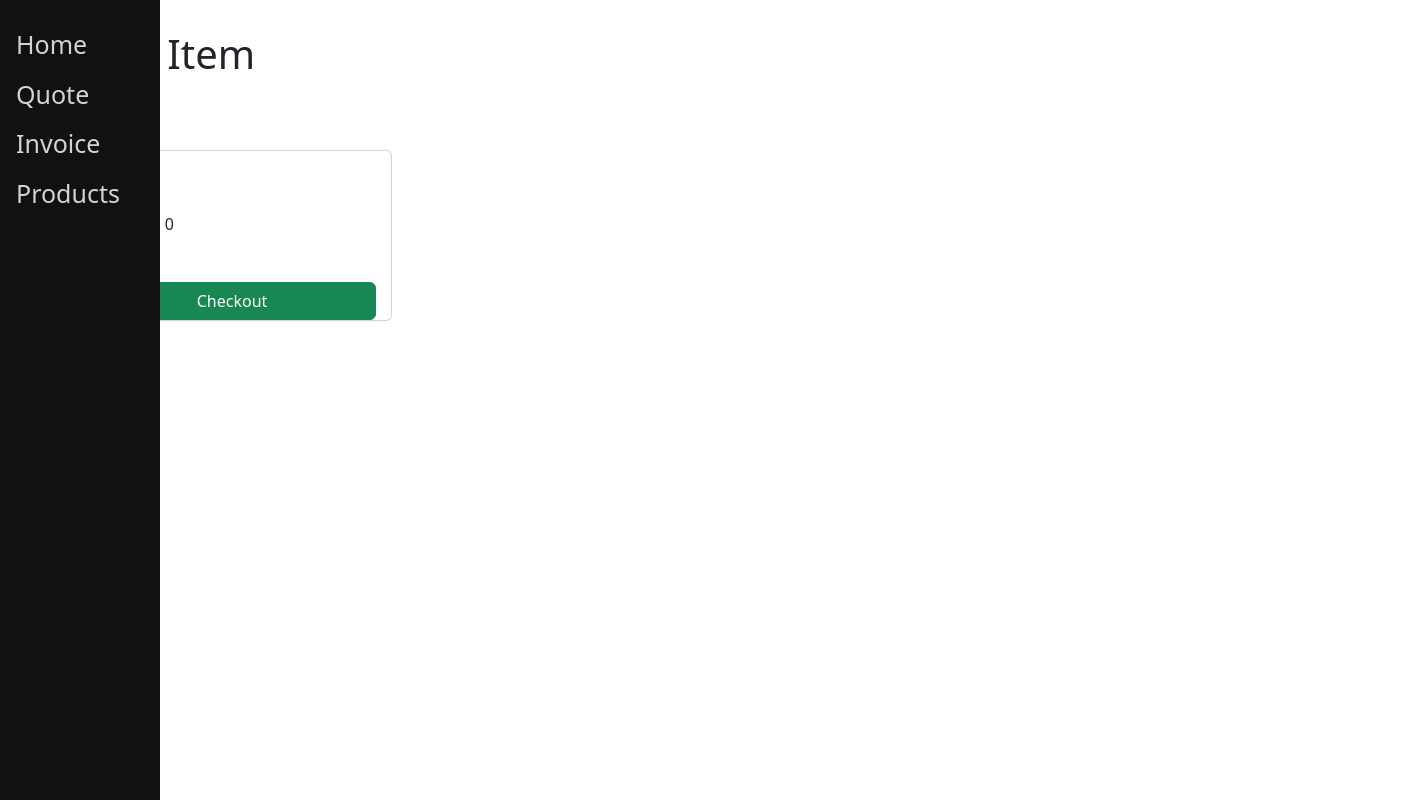
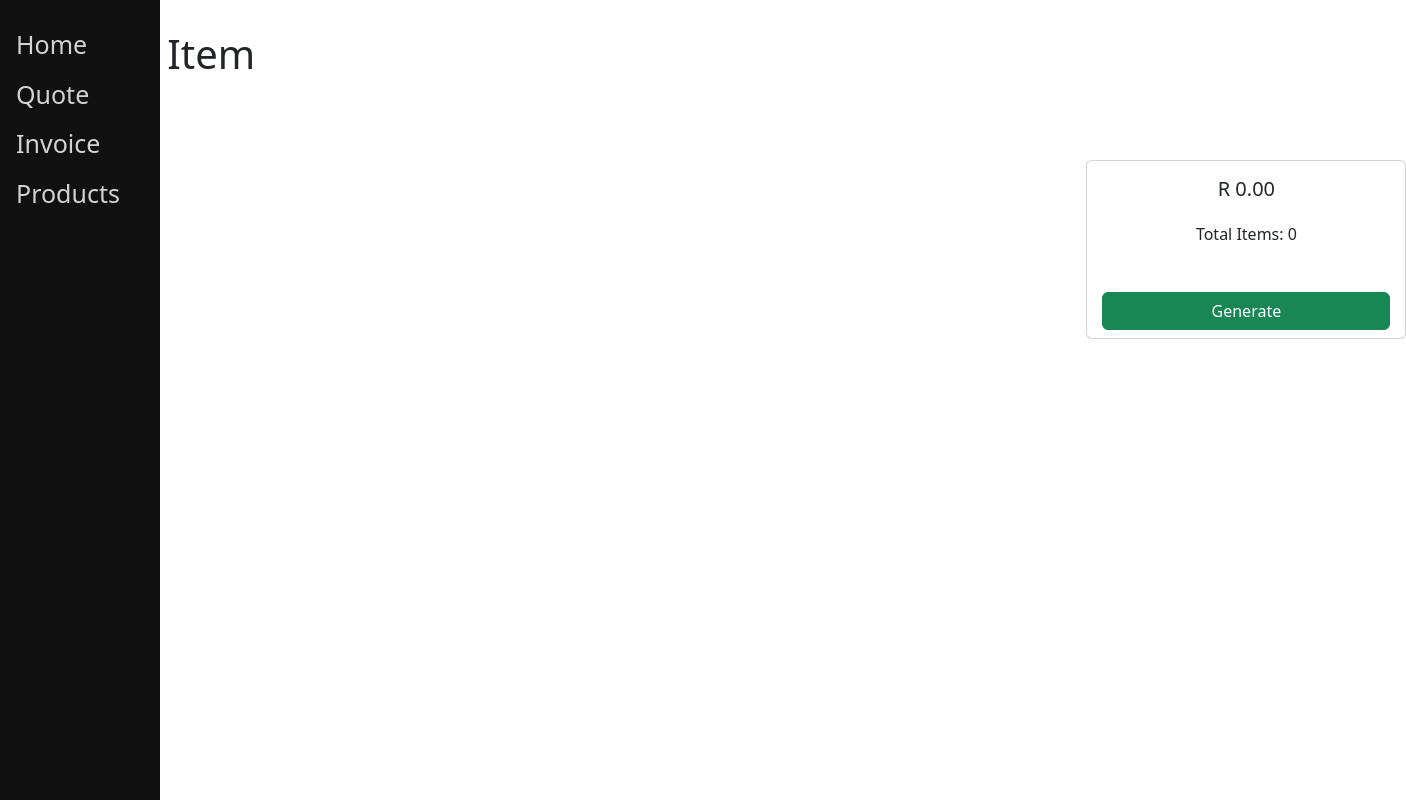
Before and after one commit to Simphiwekona/admin-portal-frontend, a React (Create React App) app: page /addItem/1 in a window 1280 px wide. Shown: the whole page, 1406 px wide, since content can reach past the window. Built offline with nearby package versions, Linux system fonts and the light colour scheme.

Commit message:
redirect after creating a quote

```diff
--- a/src/components/Checkout.js
+++ b/src/components/Checkout.js
@@ -10,8 +10,8 @@ const Checkout = ({ items }) => {
             <Card className="checkout-card">
                 <Card.Title className="mt-3">R {total.toFixed(2)}</Card.Title>
                 <Card.Subtitle className="mt-3">Total Items: {items.length}</Card.Subtitle>
-                <Button variant="success" className="mt-5" style={{ width: "18rem", margin:"auto" }}>
-                    Checkout
+                <Button variant="success" className="mt-5 mb-2" style={{ width: "18rem", margin:"auto" }}>
+                    Generate
                 </Button>
             </Card>
         </>
--- a/src/components/Component.css
+++ b/src/components/Component.css
@@ -1,8 +1,12 @@
 /* card styles */
 .checkout-card {
     position: fixed;
-    top: 10px;
-    right: 10px;
+    display: grid;
+    justify-content: end;
+    align-items: center;
+    top: 20px;
+    left: 90%;
+    right: 20px;
     width: 20rem;
   }
 /* card description */
@@ -10,3 +14,8 @@
     width: 40rem;
     margin-bottom: 30px;
 }
+/* Modals styling  */
+.add-item-modal {
+  align-items: center;
+  justify-content: center;
+}
--- a/src/components/modals/AddItemModal.js
+++ b/src/components/modals/AddItemModal.js
@@ -1,5 +1,6 @@
 import { useState } from "react"
 import { Button, Form, InputGroup, Modal } from "react-bootstrap";
+import './../Component.css';
 
 
 const AddItemModal = ({onAdd}) => {
@@ -28,7 +29,7 @@ const AddItemModal = ({onAdd}) => {
         <>
             <Button variant="success" onClick={handleShow}>Add</Button>
 
-            <Modal show={show} onHide={handleClose} centered>
+            <Modal show={show} onHide={handleClose} centered className="add-item-modal">
                 <Modal.Title>Add Item</Modal.Title>
                 <Modal.Body>
                     <Form>
@@ -48,6 +49,15 @@ const AddItemModal = ({onAdd}) => {
                             value={itemDescription}
                             onChange={(e) => setItemDescription(e.target.value)}
                             />
+                        </Form.Group>
+                        <Form.Group className="mb-3">
+                            <Form.Label>Category</Form.Label>
+                            <Form.Select aria-Label="catergory">
+                                <option>catergory</option>
+                                <option value="1">Laptop Sale</option>
+                                <option value="2">Repair</option>
+                                <option value="3">Monitor</option>
+                            </Form.Select>
                         </Form.Group>
                         <Form.Group>
                             <Form.Label>Price</Form.Label>
--- a/src/components/quotation/QuoteModel.js
+++ b/src/components/quotation/QuoteModel.js
@@ -1,5 +1,6 @@
 import React, { useState } from 'react';
 import { Button, Form, InputGroup, Modal } from 'react-bootstrap';
+import { useNavigate, useNavigater } from 'react-router-dom';
 
 const QuoteModel = () => {
 
@@ -11,6 +12,8 @@ const QuoteModel = () => {
         email: '',
     })
 
+    const navigate = useNavigate();
+
     const handleShow = () => setShow(true);
     const handleClose = () => setShow(false);
 
@@ -18,9 +21,9 @@ const QuoteModel = () => {
         e.preventDefault();
         const quote = e.currentTarget;
 
-        if(quote.checkValidity() === false){
+        if (quote.checkValidity() === false) {
             e.stopPropagation();
-        }else {
+        } else {
             fetch("http://localhost:8080/api/quotations/create", {
                 method: 'POST',
                 headers: {
@@ -32,6 +35,7 @@ const QuoteModel = () => {
                 .then((data) => {
                     alert('Successful Created Quote');
                     console.log('success', data);
+                    navigate(`/addItem/${quoteData.quoteId}`)
                     handleClose();
                     setValid(true)
                 })
@@ -64,15 +68,15 @@ const QuoteModel = () => {
                     <Form noValidate validated={valid} onSubmit={handleSubmit} className='was-validated'>
                         <Form.Group className='mb-3' controlId='customer_name'>
                             <Form.Label>Customer Name:</Form.Label>
-                        <Form.Control type='text' placeholder='Enter Customer Name' onChange={handleChange} required/>
+                            <Form.Control type='text' placeholder='Enter Customer Name' onChange={handleChange} required />
                         </Form.Group>
                         <Form.Group className='mb-3' controlId='contact_number'>
                             <Form.Label>Contact Number</Form.Label>
-                        <Form.Control type='text' placeholder='Enter Client Number' onChange={handleChange} required/>
+                            <Form.Control type='text' placeholder='Enter Client Number' onChange={handleChange} required />
                         </Form.Group>
                         <Form.Group className='mb-3' controlId='email'>
                             <Form.Label>Email</Form.Label>
-                        <Form.Control type='email' placeholder='Enter Email' onChange={handleChange} required/>
+                            <Form.Control type='email' placeholder='Enter Email' onChange={handleChange} required />
                         </Form.Group>
                     </Form>
                 </Modal.Body>
--- a/src/pages/AddItems.jsx
+++ b/src/pages/AddItems.jsx
@@ -10,7 +10,9 @@ const AddItem = ({quoteId}) => {
 
 
     const addItem = async (item) => {
-        const response = await fetch(`http://localhost:8080/api/items/addItems`, {
+        console.log("quoteId: ", quoteId)
+
+        const response = await fetch(`http://localhost:8080/api/items/addItem/${quoteId}`, {
             method: 'POST',
             headers: {
                 'Content-Type': 'application/json',
```
Lines whose indentation alone changed are shown as unchanged.
